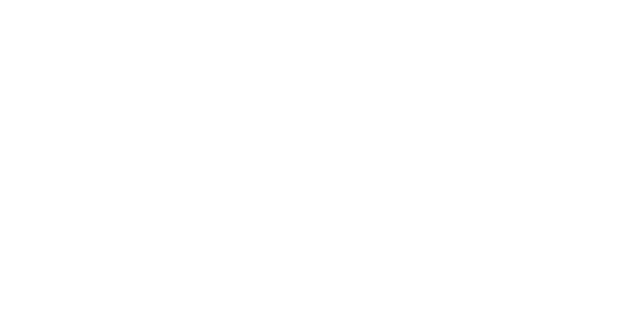
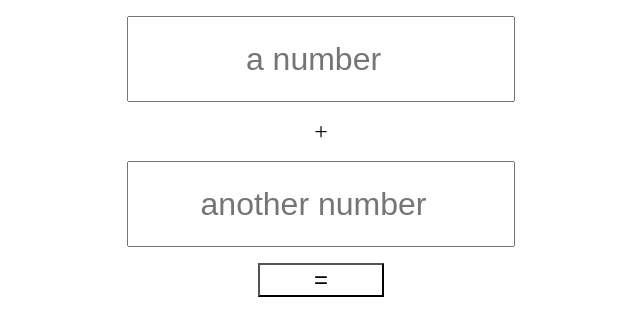
Before and after one commit to carynligon/Calculator, a plain HTML site: page index.html in a window 1280 px wide. Shown: the whole page, without its empty margins (319-959 px from the left). Drawn offline with Linux system fonts and the light colour scheme.

Commit message:
basic structure built

```diff
--- a/index.html
+++ b/index.html
@@ -6,6 +6,10 @@
     <title>Basic Calculator</title>
   </head>
   <body>
+    <input type="number" placeholder="a number" class="number1" />
+    <p>+</p>
+    <input type="number" placeholder="another number" class="number2" />
+    <button type="submit">=</button>
 
 
 
--- a/styles/main.scss
+++ b/styles/main.scss
@@ -0,0 +1,24 @@
+input {
+  display: block;
+  width: 30%;
+  height: 5rem;
+  margin: 1rem auto;
+  font-size: 2rem;
+  text-align: center;
+}
+
+p {
+  width: 10%;
+  margin: 0 auto;
+  text-align: center;
+  font-size: 1.5rem;
+}
+
+button {
+  display: block;
+  width: 10%;
+  margin: 0 auto;
+  text-align: center;
+  font-size: 1.5rem;
+  background: #fff;
+}
```
Also changed, not shown: main.css, 1 other file.
